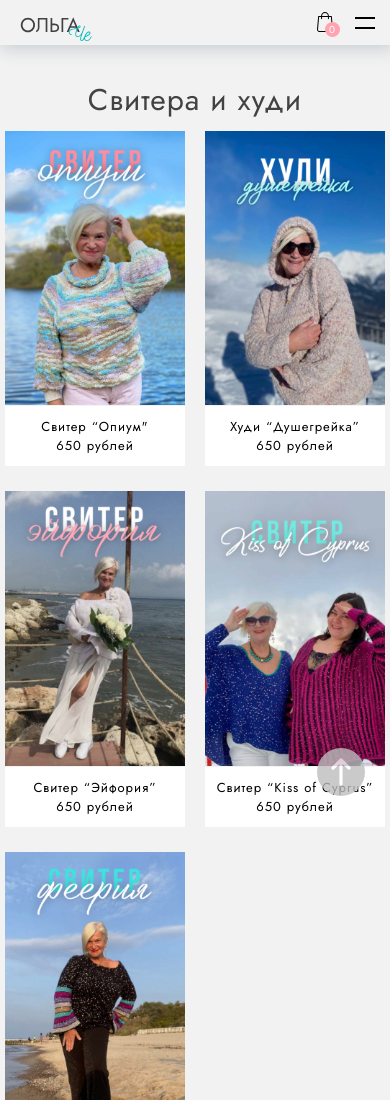
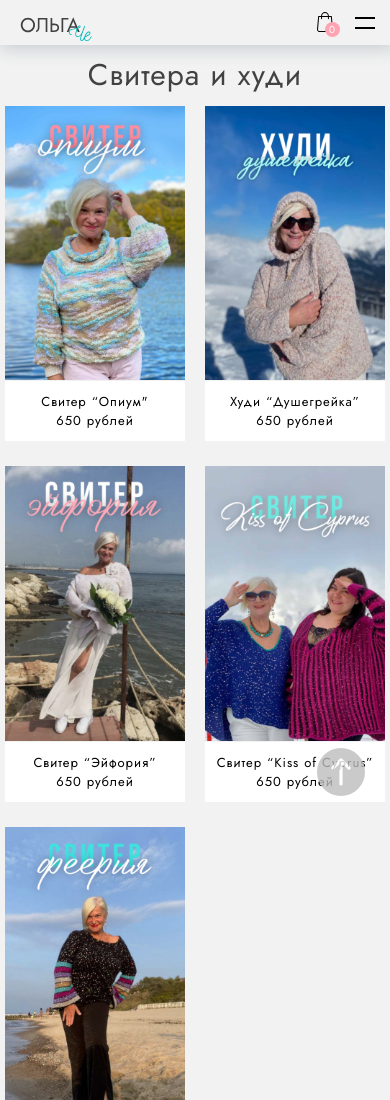
Before and after one commit to Hoobbaaboobba/MKCHE, a plain HTML site: page index.html in a window 390 px wide. Shown: the top 1100 px of the page. Drawn offline with nearby package versions, Linux system fonts and the light colour scheme.

Commit message:
Add files via upload

```diff
--- a/style.css
+++ b/style.css
@@ -817,7 +817,7 @@ body
     .pulloverHeader
     {
         font-size: 30px;
-        margin: 55px 0 10px;
+        margin: 30px 0 10px;
     }
     .summerJumperHeader
     {
```
